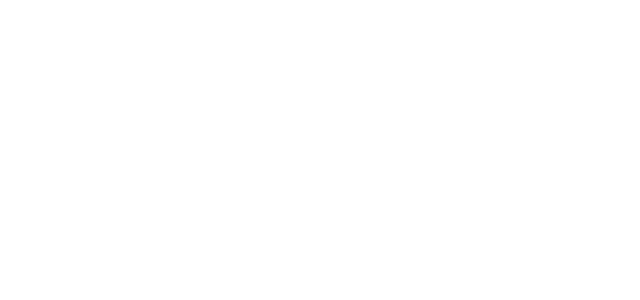
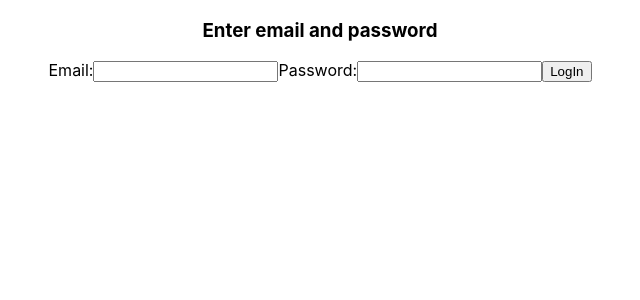
Before and after one commit to taty2010/Front-end, a React (Create React App) app in the folder chef-portfolio3/: page / in a window 1280 px wide. Shown: the top 300 px of the page, without its empty margins (320-960 px from the left). Built offline with nearby package versions, Linux system fonts and the light colour scheme.

Commit message:
commiting to push changes

```diff
--- a/chef-portfolio3/src/App.js
+++ b/chef-portfolio3/src/App.js
@@ -1,10 +1,13 @@
 import React from 'react';
+
+import {LoginPage} from './components/LoginPage';
 
 import './App.css';
 
 function App() {
   return (
     <div className="App">
+      <LoginPage />
 
     </div>
   );
--- a/chef-portfolio3/src/components/LoginPage.js
+++ b/chef-portfolio3/src/components/LoginPage.js
@@ -1,9 +1,49 @@
-import react from 'react';
+import React, {useState} from 'react';
 
 
 export const LoginPage = () => {
+    const [user, setUser] = useState({email:'', password:''});
+
+    const handleChange = (e) => {
+
+        setUser({
+            ...user,
+            [e.target.name]: e.target.value
+        })
+    }
+
+    const handleSubmit = (e) => {
+        e.preventDefault()
+        console.log(user)
+    }
+
     return (
         <>
+            <h3>Enter email and password</h3>
+            <form>
+                <label>
+                    Email:
+                    <input
+                        type="email"
+                        name="email"
+                        onChange={handleChange}
+                    />
+                </label>
+                <label>
+                    Password:
+                    <input
+                        type="password"
+                        name="password"
+                        onChange={handleChange}
+                    />
+                </label>
+                <button
+                    type="submit"
+                    onClick={handleSubmit}
+                >
+                    LogIn
+                </button>
+            </form>
         </>
     );
 }
```
